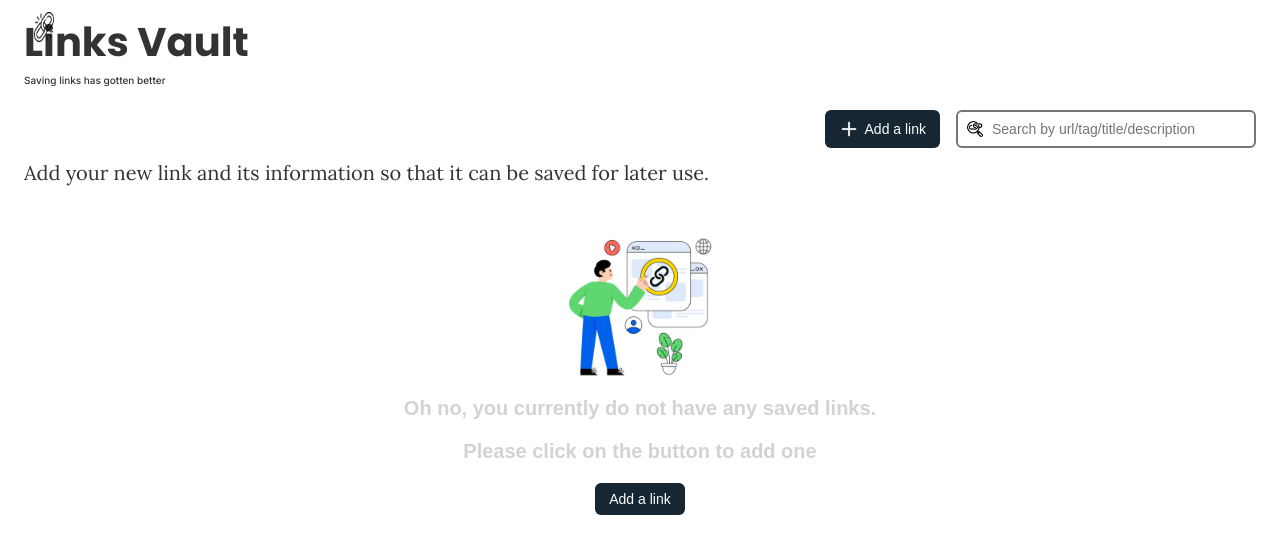
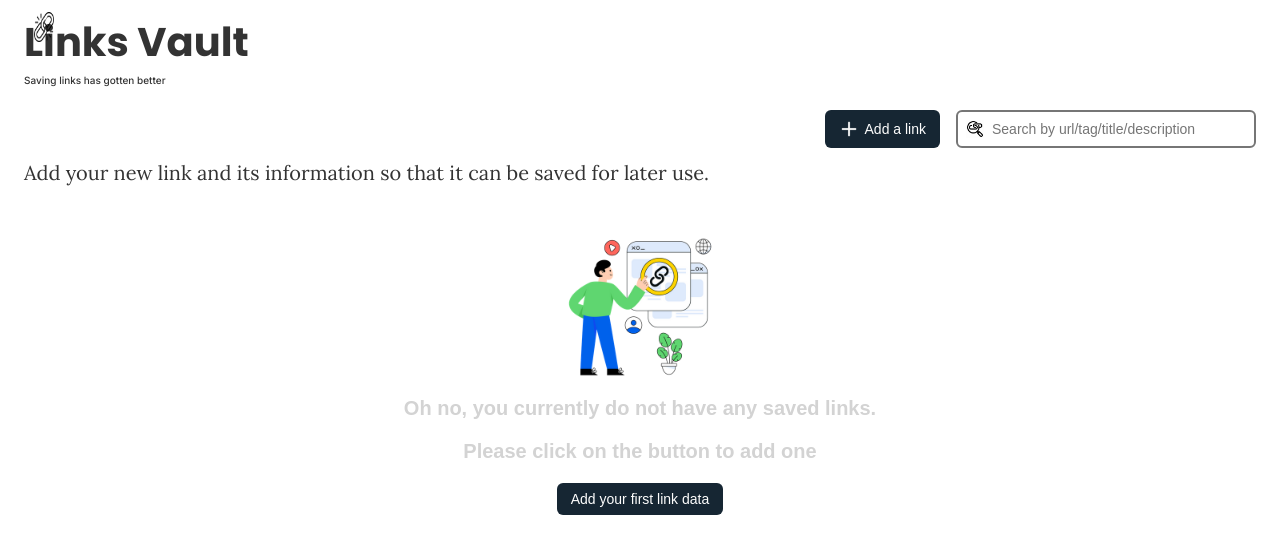
Before and after one commit to Karabo-Merinah/links-vault, a React (Vite) app: page / in a window 1280 px wide. Shown: the top 554 px of the page. Built offline with nearby package versions, Linux system fonts and the light colour scheme.

Commit message:
Changed text for button of empty state

```diff
--- a/src/components/ReadList/ReadList.tsx
+++ b/src/components/ReadList/ReadList.tsx
@@ -24,7 +24,7 @@ export const ReadList:React.FC<List> = ({list,onDelete,onEdit,searchWord,onAddCl
           <img src={illustration} alt="add link illustration" className='empty-link-illustration'></img>
         <Texts variant={'h3'} className='no-links'>Oh no, you currently do not have any saved links.</Texts>
           <Texts variant={'h3'}className='no-links'>Please click on the button to add one</Texts>
-        <Button variant={"filled"} text="Add a link"  onClick={onAddClick} className='add-empty'></Button>
+        <Button variant={"filled"} text="Add your first link data"  onClick={onAddClick} className='add-empty'></Button>
         </div>
         )
       }
```
